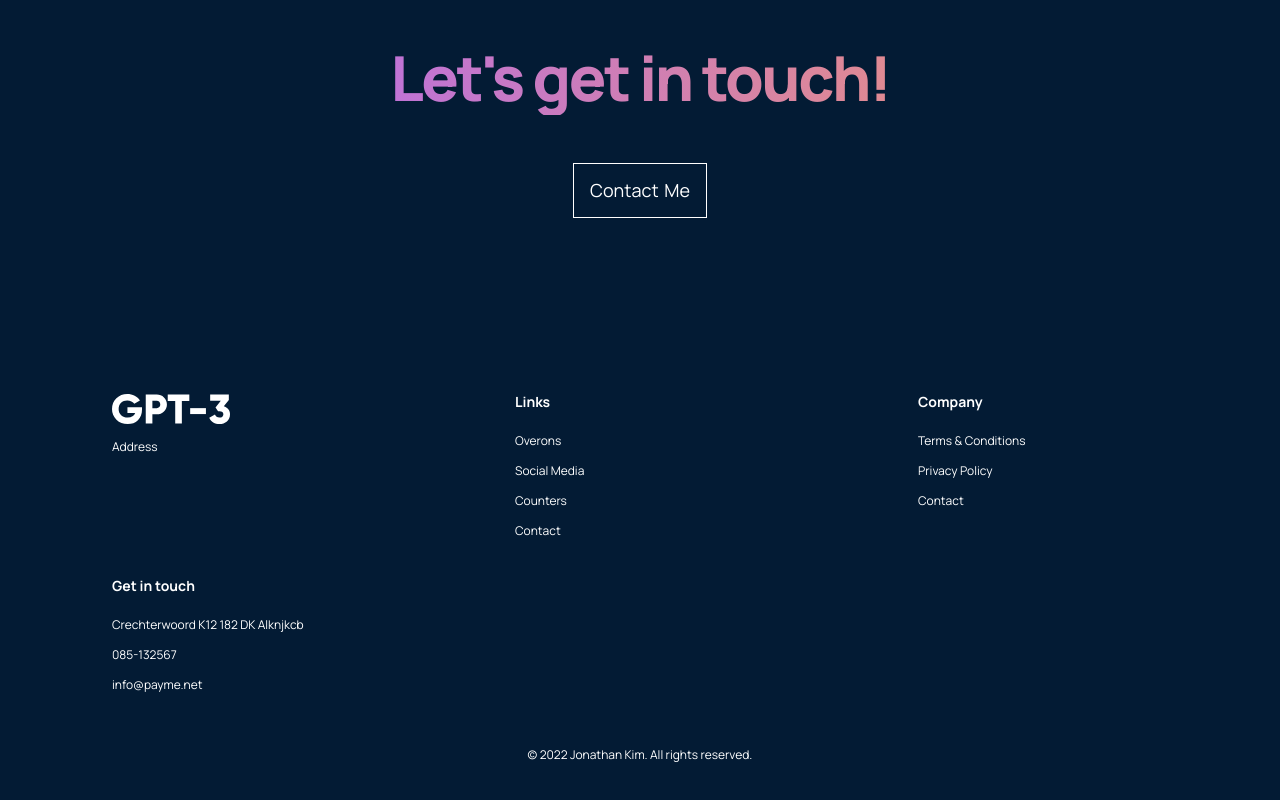
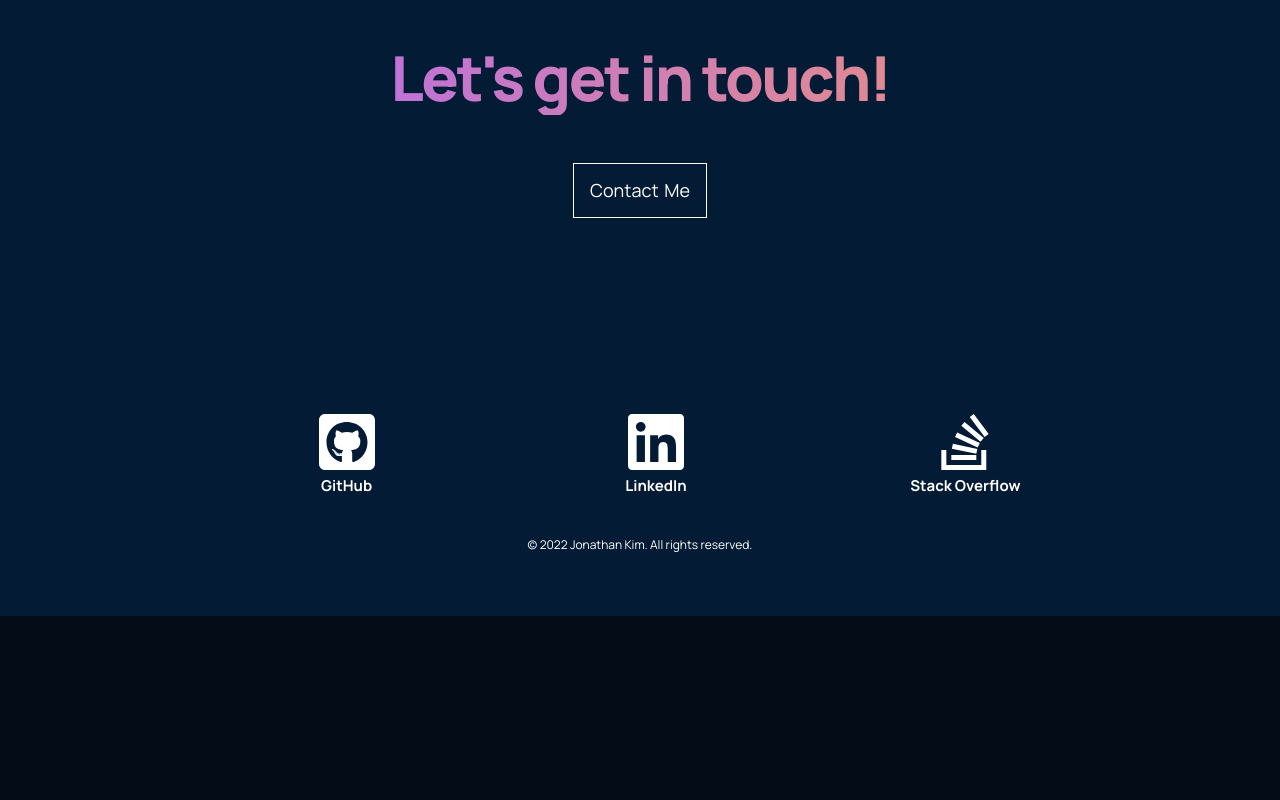
Before and after one commit to JonathanKim424/react-portfolio, a React (Create React App) app: page / in a window 1280 px wide. Shown: the part 3525-4325 px from the top of the page. After the commit the page ends 4141 px from the top, so only its background shows below. Built offline with nearby package versions, Linux system fonts and the light colour scheme.

Commit message:
added social media links and styling

```diff
--- a/src/containers/footer/Footer.jsx
+++ b/src/containers/footer/Footer.jsx
@@ -1,7 +1,8 @@
 import React, { useState } from 'react';
+import { IconContext } from 'react-icons';
+import { FaGithubSquare, FaLinkedin, FaStackOverflow } from 'react-icons/fa';
 import './footer.css';
 import { Contact } from '../../components';
-import gpt3Logo from '../../assets/logo.svg';
 
 const Footer = () => {
   const [openModal, setOpenModal] = useState(false);
@@ -20,28 +21,35 @@ const Footer = () => {
       </div>
       {openModal && <Contact closeModal={setOpenModal} />}
       <div className='portfolio__footer-links'>
-        <div className='portfolio__footer-links_logo'>
-          <img src={gpt3Logo} alt='logo' />
-          <p>Address</p>
+        <div className='portfolio__footer-links_div'>
+          <div className='portfolio__footer-links_div-logo'>
+            <a href='https://github.com/JonathanKim424' target='__blank'>
+              <IconContext.Provider value={{ className: 'portfolio__footer-links_div-logo' }}>
+                <FaGithubSquare />
+              </IconContext.Provider>
+              <h4>GitHub</h4>
+            </a>
+          </div>
         </div>
         <div className='portfolio__footer-links_div'>
-          <h4>Links</h4>
-          <p>Overons</p>
-          <p>Social Media</p>
-          <p>Counters</p>
-          <p>Contact</p>
+          <div className='portfolio__footer-links_div-logo'>
+              <a href='https://www.linkedin.com/in/jonathan-kim-135a7070/' target='__blank'>
+                <IconContext.Provider value={{ className: 'portfolio__footer-links_div-logo' }}>
+                  <FaLinkedin />
+                </IconContext.Provider>
+                <h4>LinkedIn</h4>
+              </a>
+          </div>
         </div>
         <div className='portfolio__footer-links_div'>
-          <h4>Company</h4>
-          <p>Terms & Conditions</p>
-          <p>Privacy Policy</p>
-          <p>Contact</p>
-        </div>
-        <div className='portfolio__footer-links_div'>
-          <h4>Get in touch</h4>
-          <p>Crechterwoord K12 182 DK Alknjkcb</p>
-          <p>085-132567</p>
-          <p>info@payme.net</p>
+        <div className='portfolio__footer-links_div-logo'>
+              <a href='https://stackoverflow.com/users/17963540/vizard424' target='__blank'>
+                <IconContext.Provider value={{ className: 'portfolio__footer-links_div-logo' }}>
+                  <FaStackOverflow />
+                </IconContext.Provider>
+                <h4>Stack Overflow</h4>
+              </a>
+          </div>
         </div>
       </div>
       <div className='portfolio__footer-copyright'>
--- a/src/containers/footer/footer.css
+++ b/src/containers/footer/footer.css
@@ -43,12 +43,12 @@
 
 .portfolio__footer-links {
     display: flex;
-    justify-content: space-between;
+    justify-content: space-around;
     align-items: flex-start;
     flex-wrap: wrap;
     flex-direction: row;
     width: 100%;
-    text-align: left;
+    padding: 0 5rem;
 }
 
 .portfolio__footer-links div {
@@ -56,45 +56,24 @@
     margin: 1rem;
 }
 
-.portfolio__footer-links_logo {
+.portfolio__footer-links_div {
     display: flex;
     flex-direction: column;
 }
 
-.portfolio__footer-links_logo img {
-    width: 118px;
-    height: 30px;
-    margin-bottom: 1rem;
-}
-
-.portfolio__footer-links_logo p {
-    font-family: var(--font-family);
-    font-size: 12px;
-    line-height: 14px;
+.portfolio__footer-links_div-logo {
     color: #fff;
-}
-
-.portfolio__footer-links_div {
-    display: flex;
-    justify-content: flex-start;
-    flex-direction: column;
+    width: 4rem;
+    height: 4rem;
+    text-align: center;
 }
 
 .portfolio__footer-links_div h4 {
     font-family: var(--font-family);
-    font-size: 14px;
+    font-size: 15px;
     line-height: 16px;
     color: #fff;
     margin-bottom: 1rem;
-}
-
-.portfolio__footer-links_div p {
-    font-family: var(--font-family);
-    font-size: 12px;
-    line-height: 14px;
-    color: #fff;
-    margin: 0.5rem 0;
-    cursor: pointer;
 }
 
 .portfolio__footer-copyright {
@@ -125,9 +104,13 @@
     .portfolio__footer-links div {
         margin: 1rem 0;
     }
-    .portfolio__footer-btn p {
-        font-size: 14px;
-        line-height: 20px;
+    .portfolio__footer-links_div-logo {
+        width: 3rem;
+        height: 3rem;
+    }
+    .portfolio__footer-links_div h4 {
+        font-size: 13px;
+        line-height: 16px;
     }
 }
 
```
